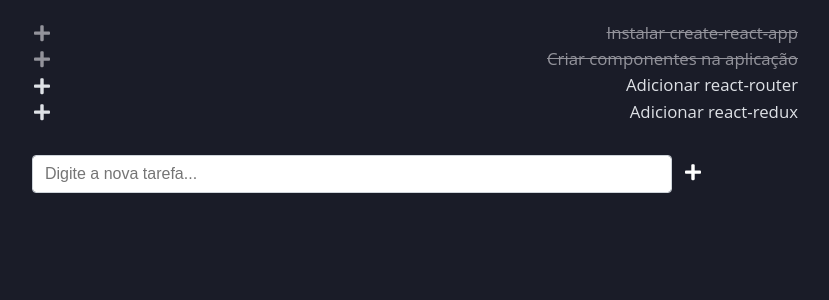
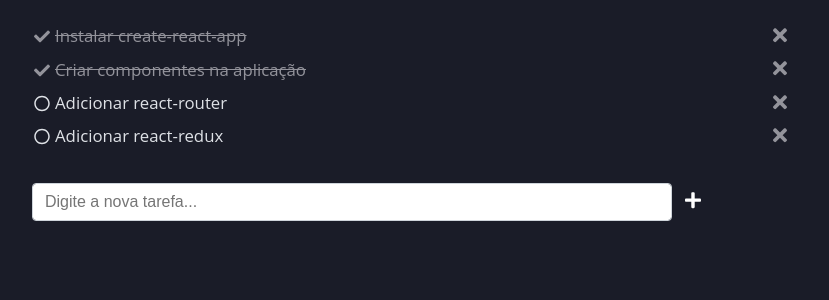
Before and after one commit to pedrogustavo/todo-app-react, a React (Create React App) app: page / in a window 1280 px wide. Shown: the top 300 px of the page, without its empty margins (224-1053 px from the left). Built offline with nearby package versions, Linux system fonts and the light colour scheme.

Commit message:
:sparkles: Adiciona funcionalidade de remover itens na tela

```diff
--- a/src/components/ListItem.js
+++ b/src/components/ListItem.js
@@ -2,18 +2,24 @@
 import PropTypes from 'prop-types'
 import Icon from './Icon'
 
-function ListItem ({ item, toggleCompleted }) {
+function ListItem ({ item, toggleCompleted, removeItem }) {
   return (
-    <li className={`list-item ${item.completed && 'completed'}`} onClick={() => toggleCompleted(item.id)}>
-        <Icon completed={item.completed} />
-        <p>{ item.value }</p>
+    <li className={`list-item ${item.completed && 'completed'}`}>
+        <div className="list-item-content" onClick={() => toggleCompleted(item.id)}>
+            <Icon name={item.completed ? 'check' : 'circle'} />
+            <p>{ item.value }</p>
+        </div>
+        <button className="list-item-remove" onClick={() => removeItem(item)}>
+            <Icon name="times" />
+        </button>
     </li>
   )
 }
 
 ListItem.propTypes = {
     item: PropTypes.object,
-    toggleCompleted: PropTypes.func
+    toggleCompleted: PropTypes.func,
+    removeItem: PropTypes.func
 }
 
 export default ListItem
--- a/src/views/State.js
+++ b/src/views/State.js
@@ -1,8 +1,9 @@
 import React, { useState } from 'react'
 import ListItem from '../components/ListItem'
+import Icon from '../components/Icon'
 
 import { useSelector, useDispatch } from 'react-redux'
-import { addTask, toggleCompleted } from '../redux/todo'
+import { addTask, toggleCompleted, removeTask } from '../redux/todo'
 
 function State () {
     const list = useSelector((state) => state.todo.tasks)
@@ -19,21 +20,28 @@
         event.preventDefault()
     }
     const toggleItem = (id) => dispatch(toggleCompleted(id))
+    const removeItem = (item) => {
+        const confirmResult = window.confirm(`Tem certeza que deseja remover: "${item.value}" ?`)
+        if (confirmResult) dispatch(removeTask(item.id))
+    }
 
     return (
         <div id="container">
             <ul id="list">
                 {list.map((item, index) => (
-                    <ListItem key={index} item={item} toggleCompleted={toggleItem} />
+                    <ListItem
+                        key={index}
+                        item={item}
+                        toggleCompleted={toggleItem}
+                        removeItem={removeItem}
+                    />
                 ))}
             </ul>
             <div id="new-item-box">
                 <form onSubmit={addItem}>
                     <input type="text" value={newValue} onChange={handleChange} placeholder="Digite a nova tarefa..."/>
                     <button type="submit">
-                        <svg aria-hidden="true" focusable="false" data-prefix="fas" data-icon="plus" className="svg-inline--fa fa-plus fa-w-14 icon" role="img" xmlns="http://www.w3.org/2000/svg" viewBox="0 0 448 512">
-                            <path fill="currentColor" d="M416 208H272V64c0-17.67-14.33-32-32-32h-32c-17.67 0-32 14.33-32 32v144H32c-17.67 0-32 14.33-32 32v32c0 17.67 14.33 32 32 32h144v144c0 17.67 14.33 32 32 32h32c17.67 0 32-14.33 32-32V304h144c17.67 0 32-14.33 32-32v-32c0-17.67-14.33-32-32-32z"></path>
-                        </svg>
+                        <Icon name="plus" />
                     </button>
                 </form>
             </div>
```
Also changed, not shown: src/components/ComponentClass.js (added, +28 -0 lines).
